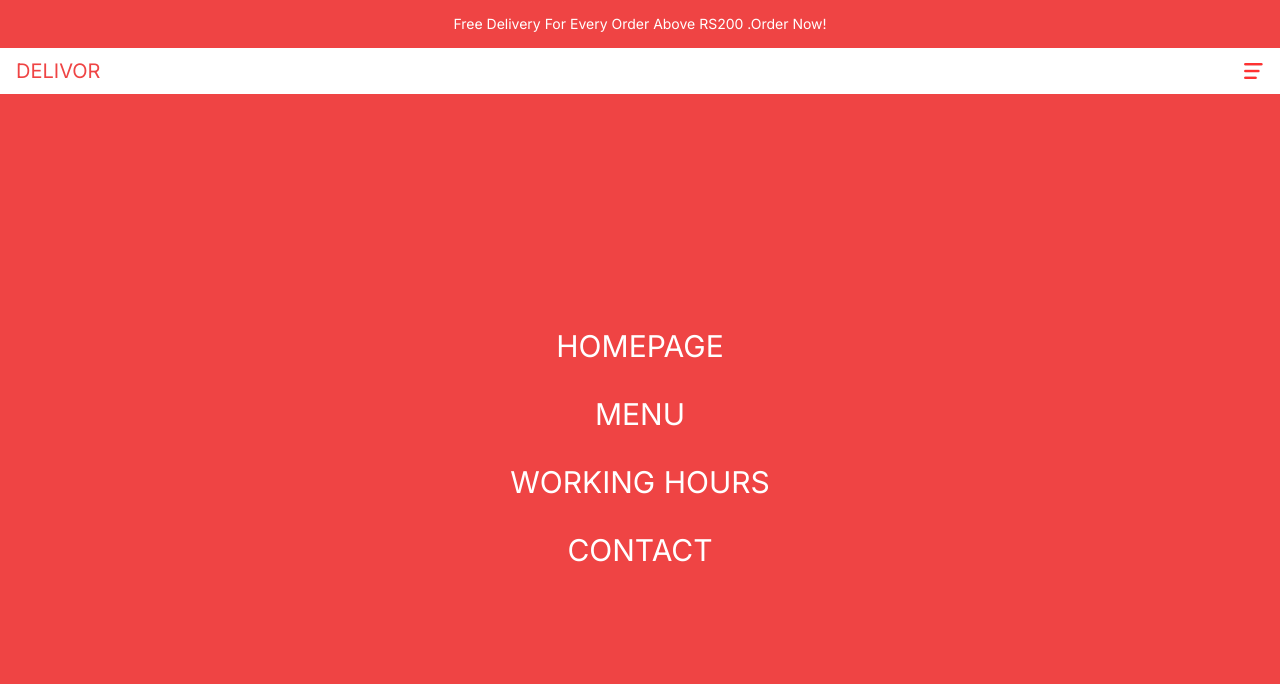
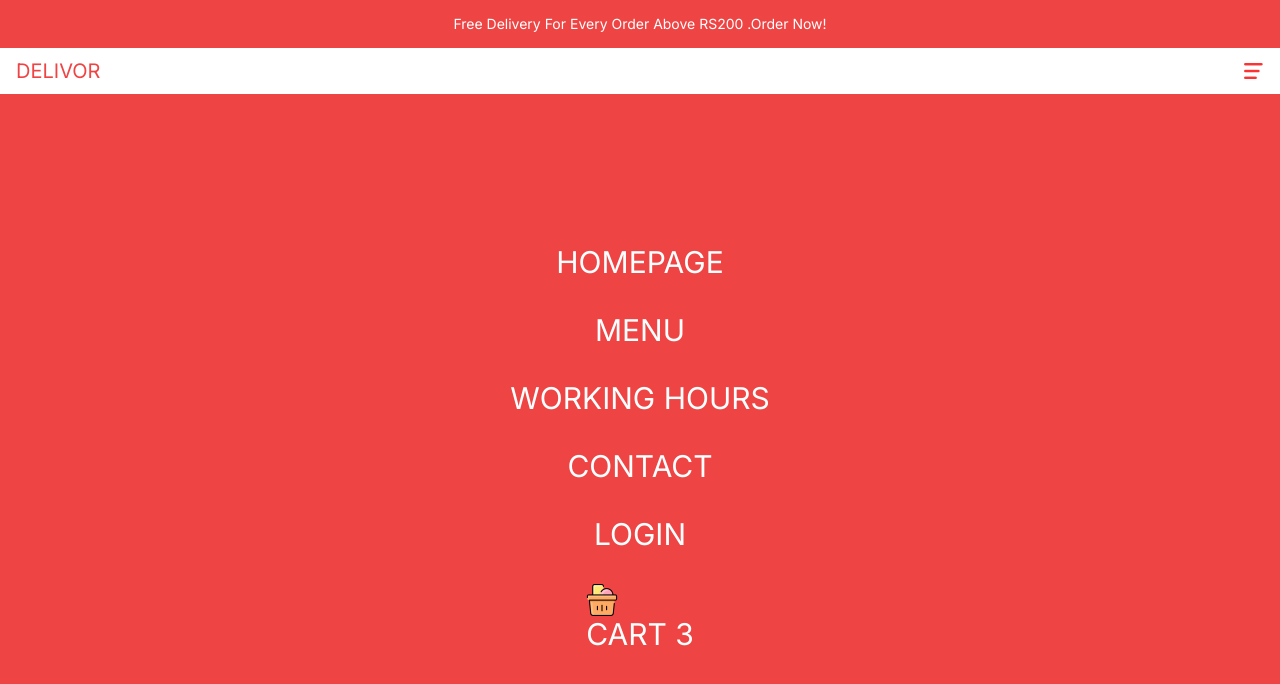
Before and after one commit to Ajay-v44/Delivor, a Next.js app: page / in a window 1280 px wide. Shown: the top 684 px of the page. Built offline with nearby package versions, Linux system fonts and the light colour scheme.

Commit message:
created cart icon

```diff
--- /dev/null
+++ b/app/components/CartIcon.tsx
@@ -0,0 +1,16 @@
+import Image from 'next/image'
+import Link from 'next/link'
+import React from 'react'
+
+const CartIcon = () => {
+    return (
+        <Link href="/cart">
+            <div className='relative w-8 h-8 '>
+                <Image src="/cart.png" alt="" fill/>
+            </div>
+            <span>Cart {3}</span>
+        </Link>
+    )
+}
+
+export default CartIcon
--- a/app/components/Menu.tsx
+++ b/app/components/Menu.tsx
@@ -2,6 +2,7 @@
 import Image from 'next/image'
 import Link from 'next/link';
 import React, { useState } from 'react'
+import CartIcon from './CartIcon';
 
 const links=[
     {id:1,title:"Homepage",url:"/"},
@@ -10,7 +11,8 @@
     {id:4,title:"Contact",url:"/"},
 ];
 const Menu = () => {
-    const [open, setOpen] = useState(false)
+    const [open, setOpen] = useState(false);
+    const user=false
     return (
         <div>
             {!open ? (
@@ -22,6 +24,9 @@
                 {links.map(items=>(
                     <Link href={'item.url'} key={items.id}>{items.title}</Link>
                 ))}
+               {!user? <Link href="/login">Login</Link>:
+               <Link href="/order">Orders</Link>}
+               <Link href="/cart"><CartIcon/></Link>
             </div>
         </div>
     )
```
